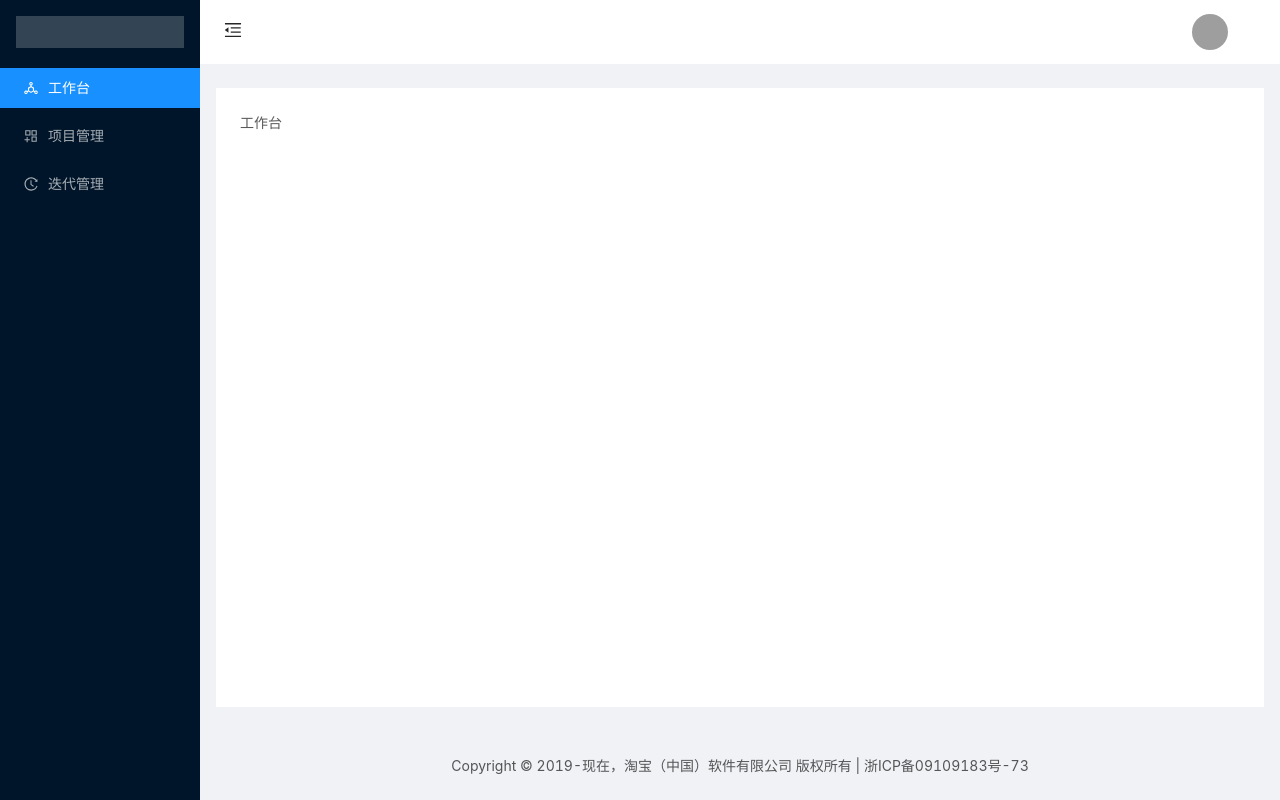
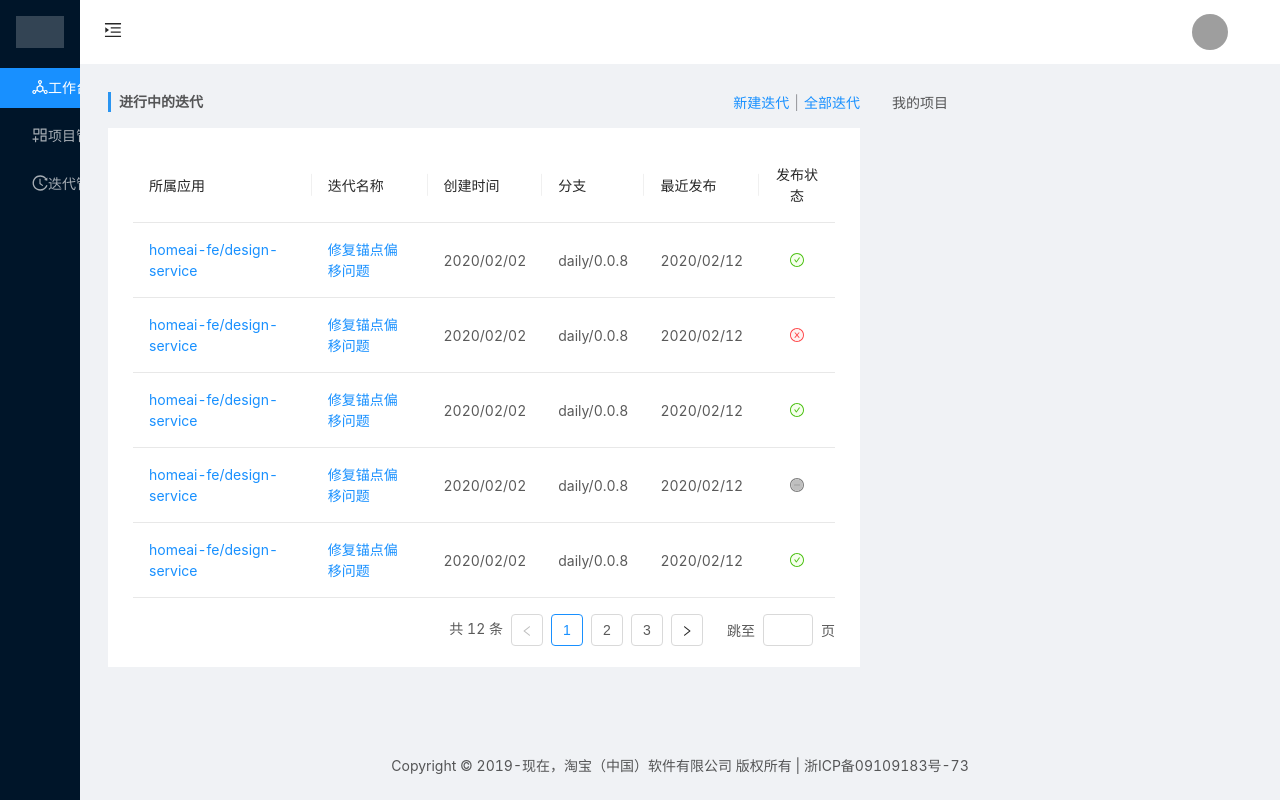
Before and after one commit to CavsZhouyou/Def-Manage-System, a React (Create React App) app: page /workBench in a window 1280 px wide. Built offline with nearby package versions, Linux system fonts and the light colour scheme; grey boxes are pictures that could not be loaded; the HTML template or start-up script is replaced by a standard one.

Commit message:
feat: 完成进行中的迭代模块

```diff
--- a/public/index.html
+++ b/public/index.html
@@ -1,5 +1,5 @@
 <!DOCTYPE html>
-<html lang="en">
+<html lang="zh-CN">
   <head>
     <meta charset="utf-8" />
     <link rel="icon" href="%PUBLIC_URL%/favicon.ico" />
--- a/src/layouts/HomeLayout/index.module.scss
+++ b/src/layouts/HomeLayout/index.module.scss
@@ -8,9 +8,9 @@
   }
 
   .content {
-    margin: 24px 16px;
-    padding: 24px;
-    min-height: 280px;
-    background: #fff;
+    // margin: 24px 16px;
+    padding: 28px;
+    min-height: unset !important;
+    // background: #fff;
   }
 }
--- a/src/layouts/HomeLayout/index.tsx
+++ b/src/layouts/HomeLayout/index.tsx
@@ -4,7 +4,7 @@
  * @TodoList: 无
  * @Date: 2020-03-10 10:20:58
  * @Last Modified by: zhouyou@werun
- * @Last Modified time: 2020-03-11 09:44:44
+ * @Last Modified time: 2020-03-11 21:17:08
  */
 import React, { useState, useCallback } from 'react';
 import { Layout } from 'antd';
@@ -17,7 +17,7 @@ const { Sider, Content, Footer } = Layout;
 
 const HomeLayout = React.memo(
   (props: any): JSX.Element => {
-    const [collapsed, updateCollapsed] = useState<boolean>(false);
+    const [collapsed, updateCollapsed] = useState<boolean>(true);
     const { route } = props;
 
     const toggle = useCallback((): void => {
--- /dev/null
+++ b/src/pages/WorkBench/components/MyProjectList/index.tsx
@@ -0,0 +1,14 @@
+/*
+ * @Author: zhouyou@werun
+ * @Descriptions: 我的项目列表
+ * @TodoList: 无
+ * @Date: 2020-03-11 17:39:23
+ * @Last Modified by: zhouyou@werun
+ * @Last Modified time: 2020-03-11 17:40:39
+ */
+
+import React, { memo } from 'react';
+
+export default memo(function MyProjectList() {
+  return <div>我的项目</div>;
+});
--- /dev/null
+++ b/src/pages/WorkBench/components/ProgressingIterationList/index.module.scss
@@ -0,0 +1,33 @@
+.header {
+  display: flex;
+  justify-content: space-between;
+  margin-bottom: 15px;
+
+  .title {
+    border-left: 3px solid #2a95f1;
+    padding-left: 8px;
+    height: 20px;
+    line-height: 20px;
+    font-weight: bold;
+  }
+
+  .divider {
+    display: inline;
+    padding: 0 5px;
+    color: #9a9b9f;
+  }
+}
+
+.tableWrapper {
+  // min-height: 420px;
+  padding: 20px 25px 5px;
+  background-color: #fff;
+}
+
+.tableWrapper {
+  :global {
+    .ant-table thead > tr > th {
+      background-color: #fff;
+    }
+  }
+}
--- /dev/null
+++ b/src/pages/WorkBench/components/ProgressingIterationList/index.tsx
@@ -0,0 +1,218 @@
+/*
+ * @Author: zhouyou@werun
+ * @Descriptions: 进行中的迭代列表
+ * @TodoList: 无
+ * @Date: 2020-03-11 17:10:08
+ * @Last Modified by: zhouyou@werun
+ * @Last Modified time: 2020-03-11 21:22:16
+ */
+import React, { memo } from 'react';
+import { Table } from 'antd';
+import { ColumnProps } from 'antd/es/table';
+import {
+  CheckCircleTwoTone,
+  CloseCircleTwoTone,
+  MinusCircleTwoTone
+} from '@ant-design/icons';
+import styles from './index.module.scss';
+
+interface Iteration {
+  key: number;
+  appName: string;
+  iterationName: string;
+  createTime: string;
+  branch: string;
+  latestPublish: string;
+  latestPublishStatus: string;
+}
+
+const columns: ColumnProps<Iteration>[] = [
+  {
+    title: '所属应用',
+    dataIndex: 'appName',
+    key: 'appName',
+    render: (text: string): JSX.Element => <a>{text}</a>
+  },
+  {
+    title: '迭代名称',
+    dataIndex: 'iterationName',
+    key: 'iterationName',
+    render: (text: string): JSX.Element => <a>{text}</a>
+  },
+  {
+    title: '创建时间',
+    dataIndex: 'createTime',
+    key: 'createTime'
+  },
+  {
+    title: '分支',
+    key: 'branch',
+    dataIndex: 'branch'
+  },
+  {
+    title: '最近发布',
+    key: 'latestPublish',
+    dataIndex: 'latestPublish'
+  },
+  {
+    title: '发布状态',
+    key: 'latestPublishStatus',
+    dataIndex: 'latestPublishStatus',
+    align: 'center',
+    render: (text: string): JSX.Element => {
+      console.log(text);
+      switch (text) {
+        case 'success':
+          return <CheckCircleTwoTone twoToneColor="#52c41a" />;
+        case 'failed':
+          return <CloseCircleTwoTone twoToneColor="#FF4D50" />;
+        default:
+          return <MinusCircleTwoTone twoToneColor="#808080" />;
+      }
+    }
+  }
+];
+
+const data: Iteration[] = [
+  {
+    key: 0,
+    appName: 'homeai-fe/design-service',
+    iterationName: '修复锚点偏移问题',
+    createTime: '2020/02/02',
+    branch: 'daily/0.0.8',
+    latestPublish: '2020/02/12',
+    latestPublishStatus: 'success'
+  },
+  {
+    key: 1,
+    appName: 'homeai-fe/design-service',
+    iterationName: '修复锚点偏移问题',
+    createTime: '2020/02/02',
+    branch: 'daily/0.0.8',
+    latestPublish: '2020/02/12',
+    latestPublishStatus: 'failed'
+  },
+  {
+    key: 2,
+    appName: 'homeai-fe/design-service',
+    iterationName: '修复锚点偏移问题',
+    createTime: '2020/02/02',
+    branch: 'daily/0.0.8',
+    latestPublish: '2020/02/12',
+    latestPublishStatus: 'success'
+  },
+  {
+    key: 3,
+    appName: 'homeai-fe/design-service',
+    iterationName: '修复锚点偏移问题',
+    createTime: '2020/02/02',
+    branch: 'daily/0.0.8',
+    latestPublish: '2020/02/12',
+    latestPublishStatus: 'none'
+  },
+  {
+    key: 4,
+    appName: 'homeai-fe/design-service',
+    iterationName: '修复锚点偏移问题',
+    createTime: '2020/02/02',
+    branch: 'daily/0.0.8',
+    latestPublish: '2020/02/12',
+    latestPublishStatus: 'success'
+  },
+  {
+    key: 5,
+    appName: 'homeai-fe/design-service',
+    iterationName: '修复锚点偏移问题',
+    createTime: '2020/02/02',
+    branch: 'daily/0.0.8',
+    latestPublish: '2020/02/12',
+    latestPublishStatus: 'success'
+  },
+  {
+    key: 6,
+    appName: 'homeai-fe/design-service',
+    iterationName: '修复锚点偏移问题',
+    createTime: '2020/02/02',
+    branch: 'daily/0.0.8',
+    latestPublish: '2020/02/12',
+    latestPublishStatus: 'success'
+  },
+  {
+    key: 7,
+    appName: 'homeai-fe/design-service',
+    iterationName: '修复锚点偏移问题',
+    createTime: '2020/02/02',
+    branch: 'daily/0.0.8',
+    latestPublish: '2020/02/12',
+    latestPublishStatus: 'failed'
+  },
+  {
+    key: 8,
+    appName: 'homeai-fe/design-service',
+    iterationName: '修复锚点偏移问题',
+    createTime: '2020/02/02',
+    branch: 'daily/0.0.8',
+    latestPublish: '2020/02/12',
+    latestPublishStatus: 'success'
+  },
+  {
+    key: 9,
+    appName: 'homeai-fe/design-service',
+    iterationName: '修复锚点偏移问题',
+    createTime: '2020/02/02',
+    branch: 'daily/0.0.8',
+    latestPublish: '2020/02/12',
+    latestPublishStatus: 'none'
+  },
+  {
+    key: 10,
+    appName: 'homeai-fe/design-service',
+    iterationName: '修复锚点偏移问题',
+    createTime: '2020/02/02',
+    branch: 'daily/0.0.8',
+    latestPublish: '2020/02/12',
+    latestPublishStatus: 'success'
+  },
+  {
+    key: 11,
+    appName: 'homeai-fe/design-service',
+    iterationName: '修复锚点偏移问题',
+    createTime: '2020/02/02',
+    branch: 'daily/0.0.8',
+    latestPublish: '2020/02/12',
+    latestPublishStatus: 'success'
+  }
+];
+
+const Header = memo(() => {
+  return (
+    <div className={styles.header}>
+      <div className={styles.title}>进行中的迭代</div>
+      <div className={styles.actions}>
+        <a>新建迭代</a>
+        <div className={styles.divider}>|</div>
+        <a>全部迭代</a>
+      </div>
+    </div>
+  );
+});
+
+export default memo(function ProgressingIterationList() {
+  return (
+    <div className={styles.wrapper}>
+      <Header />
+      <div className={styles.tableWrapper}>
+        <Table<Iteration>
+          columns={columns}
+          dataSource={data}
+          pagination={{
+            total: data.length,
+            pageSize: 5,
+            showQuickJumper: true,
+            showTotal: (total: number): string => `共 ${total} 条`
+          }}
+        />
+      </div>
+    </div>
+  );
+});
--- a/src/pages/WorkBench/index.tsx
+++ b/src/pages/WorkBench/index.tsx
@@ -4,15 +4,29 @@
  * @TodoList: 无
  * @Date: 2020-03-10 10:51:05
  * @Last Modified by: zhouyou@werun
- * @Last Modified time: 2020-03-10 20:02:27
+ * @Last Modified time: 2020-03-11 18:08:01
  */
 
 import React from 'react';
+import { Row, Col } from 'antd';
 import styles from './index.module.scss';
+import ProgressingIterationList from './components/ProgressingIterationList';
+import MyProjectList from './components/MyProjectList';
 
 const WorkBench = React.memo(
   (): JSX.Element => {
-    return <div className={styles.wrapper}>工作台</div>;
+    return (
+      <div className={styles.wrapper}>
+        <Row gutter={[32, 16]}>
+          <Col span={16}>
+            <ProgressingIterationList />
+          </Col>
+          <Col span={8}>
+            <MyProjectList />
+          </Col>
+        </Row>
+      </div>
+    );
   }
 );
 
```
Also changed, not shown: src/App.tsx (+7 -3 lines), src/pages/WorkBench/components/MyProjectList/index.module.scss (added).
